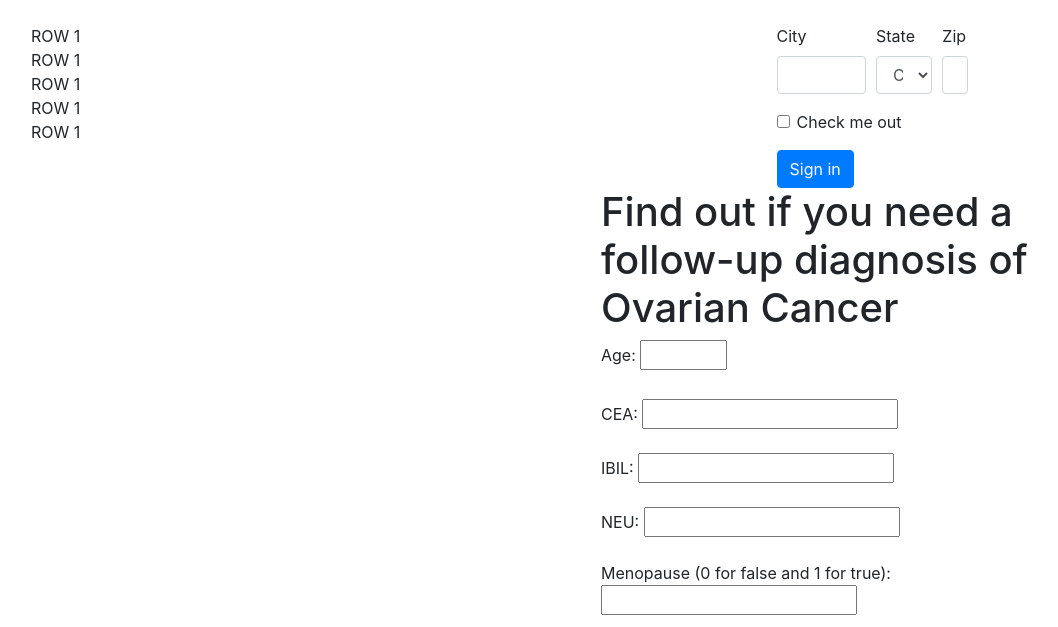
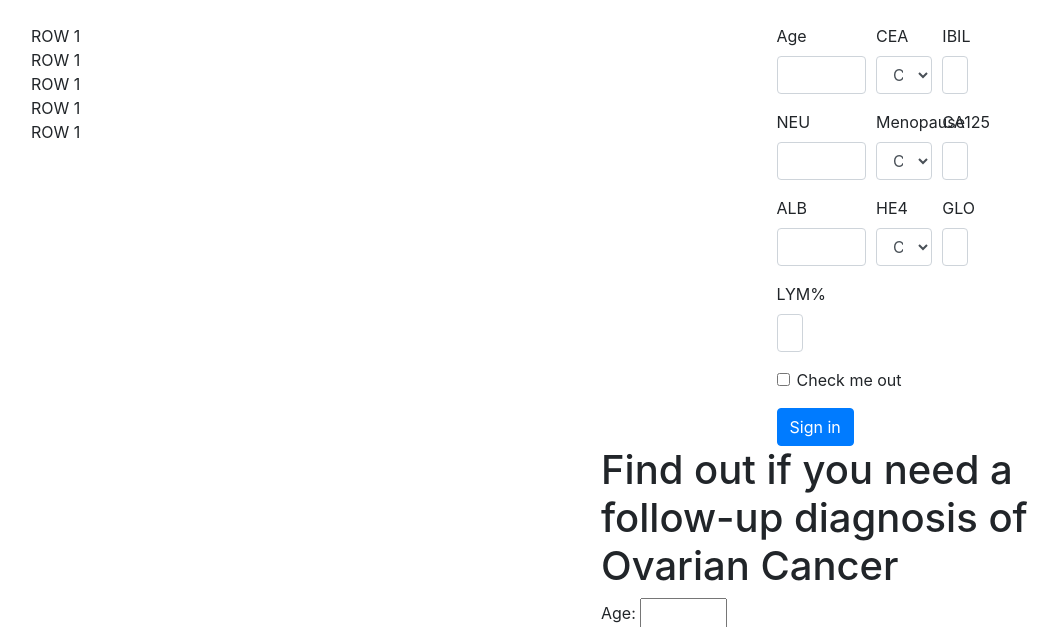
Before and after one commit to rxd321/ovarify, a Flask app: page / in a window 1280 px wide. Shown: the top 627 px of the page, without its empty margins (54-1112 px from the left). Run offline with Flask 2, Linux system fonts and the light colour scheme; parts of the project's set-up code (start-up, migrations or seed data) failed here and were passed over; some libraries are stand-ins or nearby versions.

Commit message:
Add files via upload

```diff
--- a/templates/index.html
+++ b/templates/index.html
@@ -51,21 +51,60 @@
                               <form action="{{ url_for('main') }}" method="POST">
                                 <div class="form-row">
                                   <div class="form-group col-md-6">
-                                    <label for="inputCity">City</label>
+                                    <label for="inputCity">Age</label>
                                     <input type="text" class="form-control" id="inputCity">
                                   </div>
                                   <div class="form-group col-md-4">
-                                    <label for="inputState">State</label>
+                                    <label for="inputState">CEA</label>
                                     <select id="inputState" class="form-control">
                                       <option selected>Choose...</option>
                                       <option>...</option>
                                     </select>
                                   </div>
                                   <div class="form-group col-md-2">
-                                    <label for="inputZip">Zip</label>
+                                    <label for="inputZip">IBIL</label>
                                     <input type="text" class="form-control" id="inputZip">
                                   </div>
                                 </div>
+                                <div class="form-row">
+                                  <div class="form-group col-md-6">
+                                    <label for="inputCity">NEU</label>
+                                    <input type="text" class="form-control" id="inputCity">
+                                  </div>
+                                  <div class="form-group col-md-4">
+                                    <label for="inputState">Menopause</label>
+                                    <select id="inputState" class="form-control">
+                                      <option selected>Choose...</option>
+                                      <option>...</option>
+                                    </select>
+                                  </div>
+                                  <div class="form-group col-md-2">
+                                    <label for="inputZip">CA125</label>
+                                    <input type="text" class="form-control" id="inputZip">
+                                  </div>
+                                </div>
+                                <div class="form-row">
+                                  <div class="form-group col-md-6">
+                                    <label for="inputCity">ALB</label>
+                                    <input type="text" class="form-control" id="inputCity">
+                                  </div>
+                                  <div class="form-group col-md-4">
+                                    <label for="inputState">HE4</label>
+                                    <select id="inputState" class="form-control">
+                                      <option selected>Choose...</option>
+                                      <option>...</option>
+                                    </select>
+                                  </div>
+                                  <div class="form-group col-md-2">
+                                    <label for="inputZip">GLO</label>
+                                    <input type="text" class="form-control" id="inputZip">
+                                  </div>
+                                  <div class="form-group col-md-2">
+                                    <label for="inputZip">LYM%</label>
+                                    <input type="text" class="form-control" id="inputZip">
+                                  </div>
+                                </div>
+
                                 <div class="form-group">
                                   <div class="form-check">
                                     <input class="form-check-input" type="checkbox" id="gridCheck">
```
